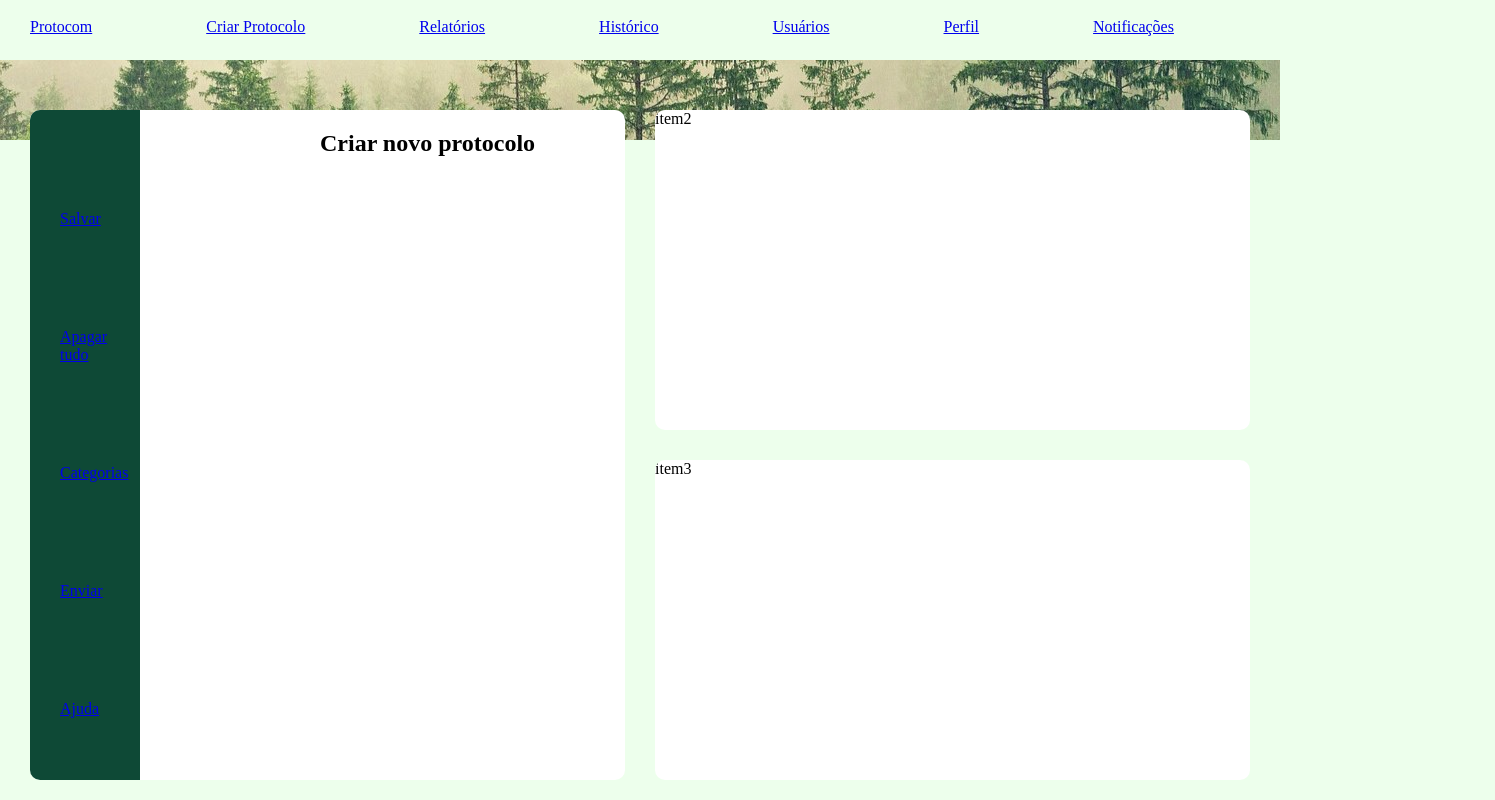
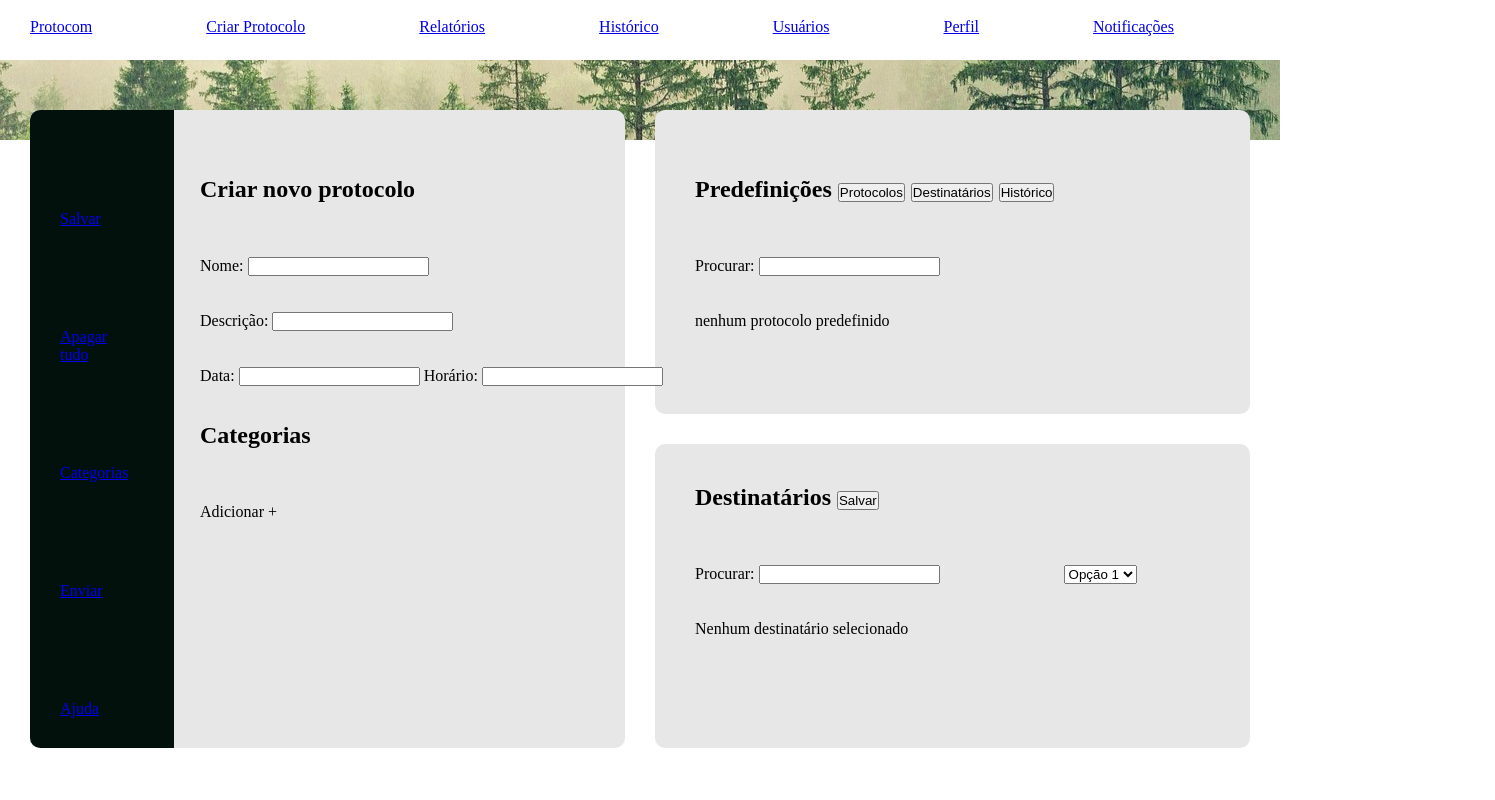
Before and after one commit to 2023M2T7-Inteli/Projeto4, a plain HTML site: page Programação/frontend/pesquisadores/pesquisadores.html in a window 1280 px wide. Shown: the whole page, 1495 px wide, since content can reach past the window. Drawn offline with Linux system fonts and the light colour scheme.

Commit message:
pagina dos pesquisadores atualizada

```diff
--- a/Programação/frontend/pesquisadores/pesquisadores.css
+++ b/Programação/frontend/pesquisadores/pesquisadores.css
@@ -32,7 +32,7 @@ container {
     margin-left: 30px;
     margin-right: 30px;
     grid-template-columns: 1fr 1fr; /* Define três colunas com largura igual */
-    grid-template-rows: 40vh 40vh; /* Define duas linhas com alturas específicas */
+    grid-template-rows: 38vh 38vh; /* Define duas linhas com alturas específicas */
     grid-gap: 30px; /* Define o espaçamento entre as células da grid */
     grid-template-areas:
     "a b"
@@ -43,15 +43,31 @@ container {
   margin-top:100px;
 }
 
-h2{
-  width: 100vh ;
+.novoproto{
+  width: 100vh;
   height: 100px;
   position: absolute;
-  top: 130px;
-  left: 40vh;
+  top: 22vh;
+  left: 25vh;
+}
+
+.destino{
+  width: 100vh;
+  height: 100px;
+  position: absolute;
+  margin-top: 5vh;
+  margin-left: 5vh;
+}
+
+.predef{
+  width: 100vh;
+  height: 100px;
+  position: absolute;
+  top: 22vh;
+  margin-left: 5vh;
 }
 .item {
-    background-color: #fff;
+    background-color: #E7E7E7;
     overflow: hidden;
     border-radius: 10px;
   }
@@ -71,10 +87,13 @@ h2{
     height: 10vh;
 }
 .menulateral{
-    background-color: #0e4936;
+    background-color: #03110C;
     height: 100vh;
-    width: 110px;
+    width: 18vh;
 }
 body{
-  background-color: #edffec;
+  background-color: #FFFFFF;
 }
+select{
+  margin-left: 15vh;
+}
--- a/Programação/frontend/pesquisadores/pesquisadores.html
+++ b/Programação/frontend/pesquisadores/pesquisadores.html
@@ -25,7 +25,26 @@
     </header>
     <container>
         <div class = "item">
-            <h2>Criar novo protocolo</h2>
+            <div class = novoproto>
+                <h2>Criar novo protocolo</h2>
+                <form>
+                    <br><br><br>
+                    <label for="texto">Nome:</label>
+                    <input type="text" id="texto" name="texto">
+                    <br><br><br>
+                    <label for="texto">Descrição:</label>
+                    <input type="text" id="texto" name="texto">
+                    <br><br><br>
+                    <label for="texto">Data:</label>
+                    <input type="text" id="texto" name="texto">
+                    <label for="texto">Horário:</label>
+                    <input type="text" id="texto" name="texto">
+                    <br><br><br>
+                </form>
+                <h2>Categorias</h2>
+                <br><br><br>
+                <div class="perguntasinseridas">Adicionar +</div>
+            </div>
             <div class ="menulateral">
                 <nav class = "navlateral">
                     <ul>
@@ -37,10 +56,40 @@
                     </ul>
                 </nav>
             </div>
+        </div>
+        <div class = "item">
+            <div class="predef">
+                <h2>Predefinições
+                    <button type="button">Protocolos</button>
+                    <button type="button">Destinatários</button>
+                    <button type="button">Histórico</button>
+                </h2>
+                <br><br><br>
+                <label for="texto">Procurar:</label>
+                <input type="text" id="texto" name="texto">
+                <br><br><br>
+                nenhum protocolo predefinido
+            </div>
+        </div>
+        <div class = "item">
+            <div class = "destino">
+                <h2>
+                    Destinatários
+                    <button type="button">Salvar</button>
+                </h2>
+                <br><br><br>
+                <label for="texto">Procurar:</label>
+                <input type="text" id="texto" name="texto">
+                <select>
+                    <option value="opcao1">Opção 1</option>
+                    <option value="opcao2">Opção 2</option>
+                    <option value="opcao3">Opção 3</option>
+                </select>
+                <br><br><br>
+                Nenhum destinatário selecionado
 
+            </div>
         </div>
-        <div class = "item">item2</div>
-        <div class = "item">item3</div>
     </container>
 </body>
 
```
